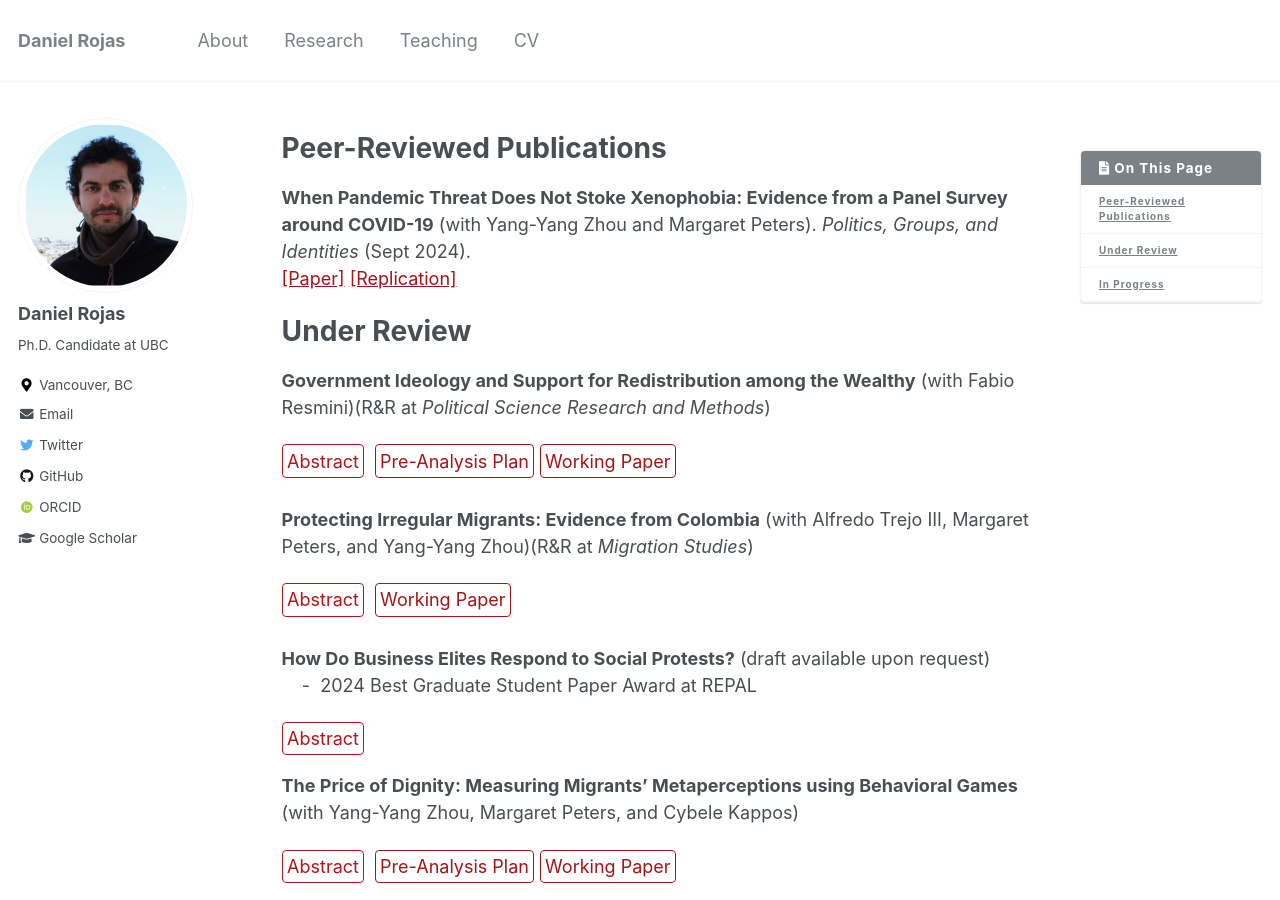
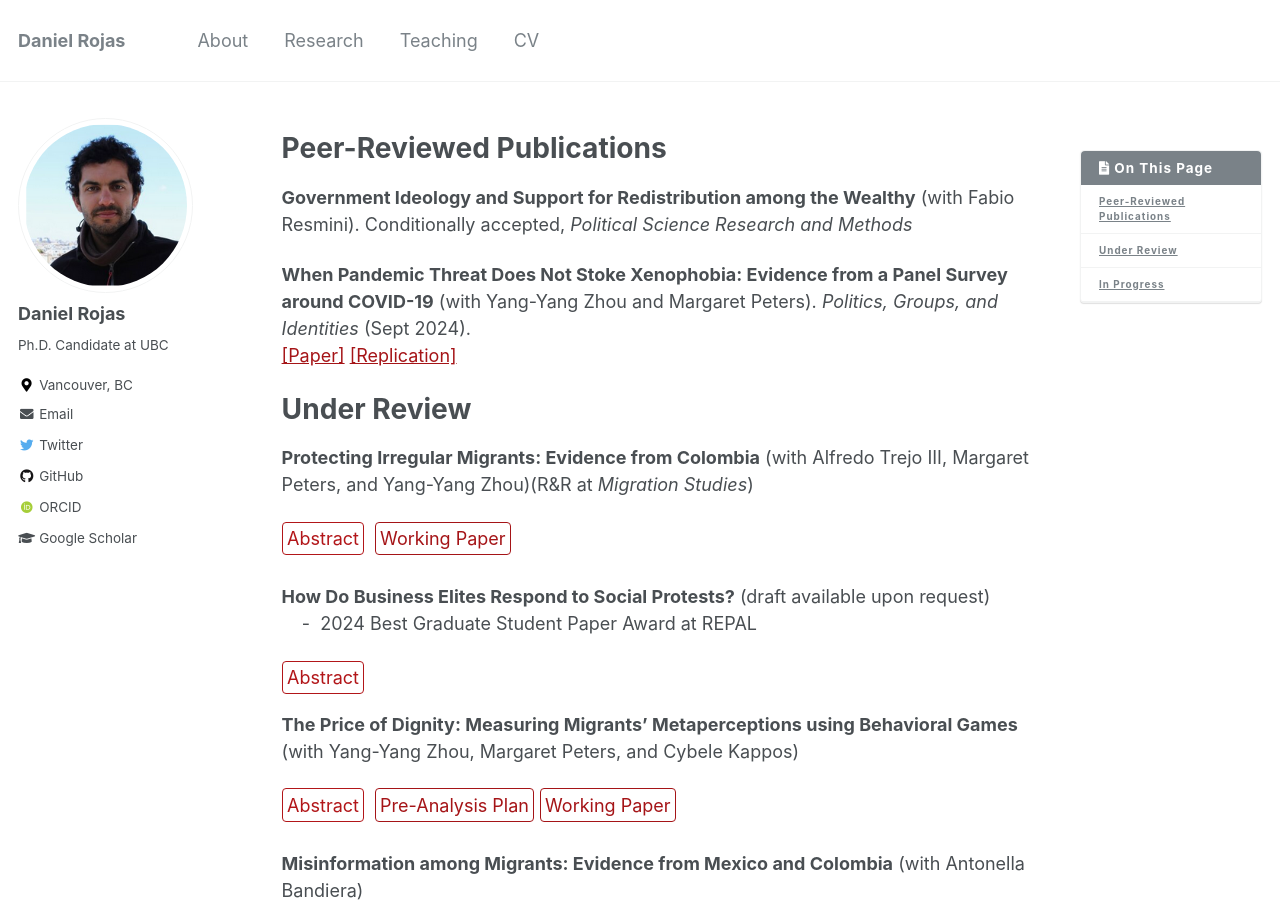
Before and after one commit to danielrojaslozano/danielrojaslozano.github.io, a Jekyll site: the page built from _pages/research.md, in a window 1280 px wide and 900 px high. Built offline with Jekyll 4.4.1, drawn with Linux system fonts in a browser that asks for light colours; some web fonts are replaced; part of the change alters nothing that is shown.

Commit message:
Update research.md

```diff
--- a/_pages/research.md
+++ b/_pages/research.md
@@ -48,6 +48,8 @@ details > p {
 
 # Peer-Reviewed Publications
 
+**Government Ideology and Support for Redistribution among the Wealthy** (with Fabio Resmini). Conditionally accepted, *Political Science Research and Methods*
+
 **When Pandemic Threat Does Not Stoke Xenophobia: Evidence from a Panel Survey around COVID-19** (with Yang-Yang Zhou and Margaret Peters). *Politics, Groups, and Identities* (Sept 2024).
 <br />
 <a href="https://www.tandfonline.com/doi/full/10.1080/21565503.2024.2392240" target="_blank">[Paper]</a>
@@ -56,13 +58,6 @@ details > p {
 
 
 # Under Review
-
-**Government Ideology and Support for Redistribution among the Wealthy** (with Fabio Resmini)(R&R at *Political Science Research and Methods*)
-<br />
-<details><summary>Abstract</summary><p> When and why do wealthy individuals support redistribution? Under standard political economy models, preferences for redistribution are a function of material conditions. The partisanship literature, on the contrary, argues that partisan identification determines redistributive preferences. We move beyond this dichotomy to argue that the ideology of the government enacting redistribution is a key factor explaining support for redistribution among the wealthy. Through survey experiments during the 2022 Colombian election, we find that the wealthy are more likely to support redistribution under a right-wing government and expect redistribution under the Right to be more efficient and less economically disruptive. We find heterogeneous treatment effects across ideological groups. However, regardless of ideology, the wealthy do not expect macroeconomic instability from right-wing redistribution.</p>
-</details> &nbsp;
-[Pre-Analysis Plan](https://osf.io/kpxba/?view_only=9b5a928ce3df416a8cd665357c877c60){: .btn--research}
-[Working Paper](https://osf.io/preprints/osf/kfuhe){: .btn--research}
 
 **Protecting Irregular Migrants: Evidence from Colombia** (with Alfredo Trejo III, Margaret Peters, and Yang-Yang Zhou)(R&R at *Migration Studies*)
 <br />
```
